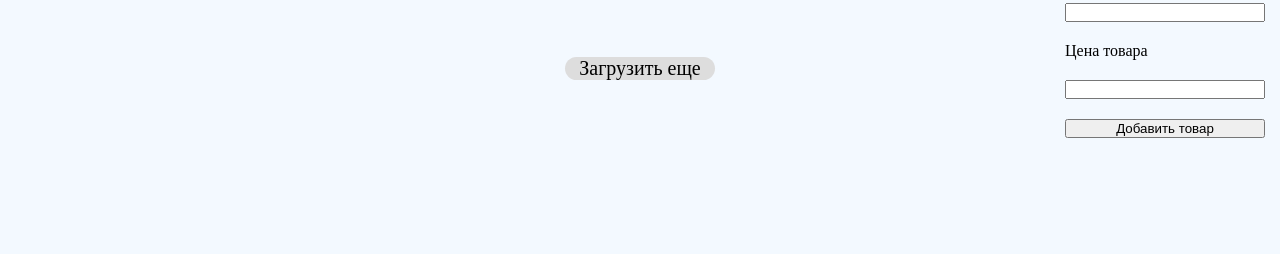
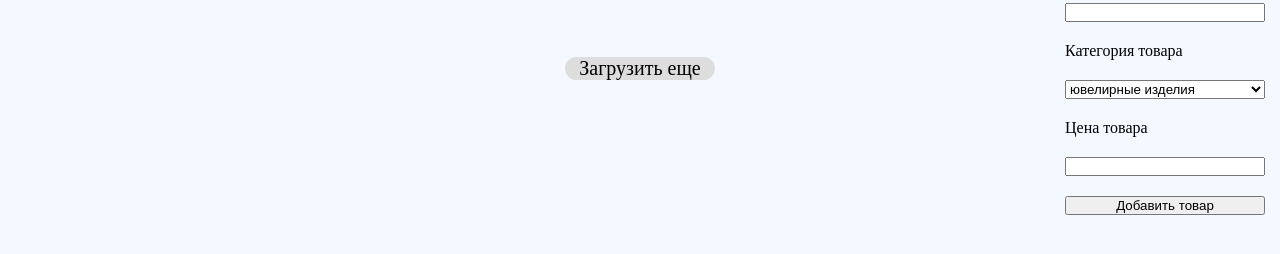
Before and after one commit to voroninVad/api, a plain HTML site: page index.html in a window 1280 px wide. Shown: the part 204-458 px from the top of the page. Drawn offline with Linux system fonts and the light colour scheme; no server answers.

Commit message:
added caregory in selection add tovar

```diff
--- a/index.html
+++ b/index.html
@@ -50,6 +50,13 @@
                 <input type="text" name="name_tovar" id="name_tovar">
                 <label for="description_tovar">Описапние товара</label>
                 <input type="text" name="description_tovar" id="description_tovar">
+                <label for="category">Категория товара</label>
+                <select name="category" id="category">
+                    <option value="jewelery">ювелирные изделия</option>
+                    <option value="electronics">электроника</option>
+                    <option value="men's clothing">мужская одежда</option>
+                    <option value="women's clothing">женская одежда</option>
+                </select>
                 <label for="price_tovar">Цена товара</label>
                 <input type="text" name="price_tovar" id="price_tovar">
                 <button type="button" onclick="addTovar()">Добавить товар</button>
--- a/index.js
+++ b/index.js
@@ -82,6 +82,7 @@ async function addTovar(){
     try{
         const tovarName = document.getElementById('name_tovar').value,
         tovarDesc = document.getElementById('description_tovar').value,
+        tovarCateg = document.getElementById('category').value,
         tovarPrice = document.getElementById('price_tovar').value;
 
         fetch('https://fakestoreapi.com/products',{
@@ -94,6 +95,7 @@ async function addTovar(){
                     title: tovarName,
                     price: tovarPrice,
                     description: tovarDesc,
+                    category: tovarCateg,
                     image: 'https://i.pravatar.cc',
                     category: 'electronic'
                 }
```
